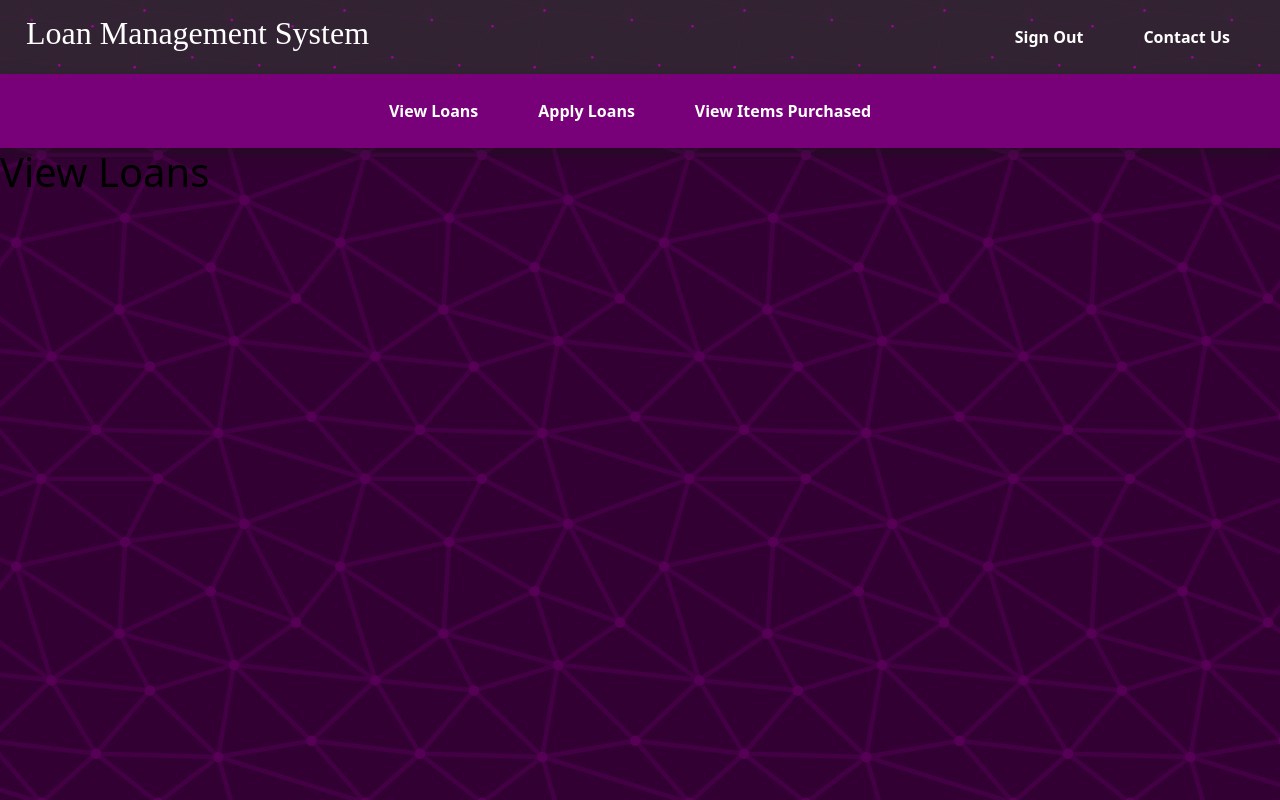
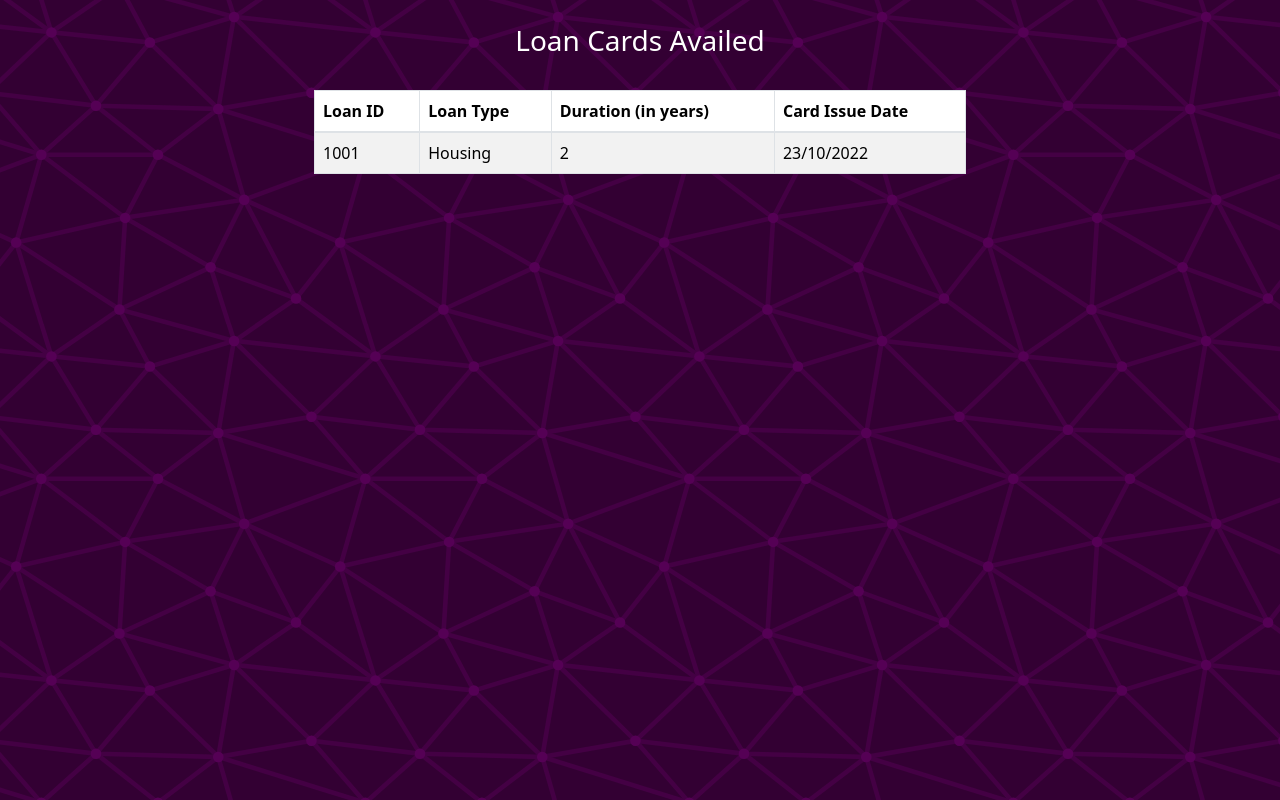
Before and after one commit to gaurav597/LoanManagementSystem, a React (Create React App) app in the folder client/: page /viewLoans in a window 1280 px wide. Shown: the top 800 px of the page. Built offline with nearby package versions, Linux system fonts and the light colour scheme; a web font is replaced by a local one.

Commit message:
added view loans table

```diff
--- a/client/src/App.js
+++ b/client/src/App.js
@@ -1,6 +1,5 @@
 import './App.css';
 import { BrowserRouter as Router, Routes, Route } from 'react-router-dom';
-import NavBar from "./components/NavBar.js"
 import Registration from './components/Registration';
 import Login from './components/Login';
 import { library } from '@fortawesome/fontawesome-svg-core';
@@ -39,11 +38,6 @@ function App() {
               <Route path="/applyLoan" element={<ApplyLoan />} />
               <Route path="/itemPurchased" element={<ItemPurchased />} />
 
-              <Route path="/adminDashboard" element={<AdminDashboard />} />
-              <Route path="/customerDataManagement" element={<CustomerDataManagement />} />
-              <Route path="/addCustomer" element={<AddCustomer />} />
-              <Route path="/loanCardManagement" element={<LoanCardManagement />} />
-              <Route path="/itemsMasterData" element={<ItemsMasterData />} />
               <Route path="/adminDashboard" element={<AdminDashboard/>} />
               <Route path="/customerDataManagement" element={<CustomerDataManagement/>} />
               <Route path="/addCustomer" element={<AddCustomer/>} />
--- a/client/src/components/Admin/AddCustomer.js
+++ b/client/src/components/Admin/AddCustomer.js
@@ -5,7 +5,6 @@ import Col from 'react-bootstrap/Col';
 import Form from 'react-bootstrap/Form';
 import Button from 'react-bootstrap/Button';
 import CustomerService from "../../services/CustomerService";
-import AdminDashboard from './AdminDashboard';
 
 export default function AddCustomer() {
     const [empId, setEmpId] = useState("");
@@ -44,7 +43,6 @@ export default function AddCustomer() {
 
     return (
         <div className='container'>
-            <AdminDashboard />
             <h1>Add Customer Data</h1>
             <Container fluid="md">
                 <Form>
--- a/client/src/components/Admin/ItemsMasterData.js
+++ b/client/src/components/Admin/ItemsMasterData.js
@@ -5,8 +5,6 @@ import Col from 'react-bootstrap/Col';
 import Form from 'react-bootstrap/Form';
 import Button from 'react-bootstrap/Button';
 import ItemMasterService from "../../services/ItemMasterService";
-import Header from '../Header';
-import AdminDashboard from './AdminDashboard';
 
 export default function ItemMasterData() {
   const [itemId, setItemId] = useState("");
@@ -34,7 +32,6 @@ export default function ItemMasterData() {
   return (
 
     <div className='container'>
-      <AdminDashboard />
       <h1>Add Item Data</h1>
       <Container fluid="md">
         <Form>
--- a/client/src/components/Admin/LoanCardManagement.js
+++ b/client/src/components/Admin/LoanCardManagement.js
@@ -4,7 +4,6 @@ import Container from 'react-bootstrap/Container'
 import Form from 'react-bootstrap/Form'
 import Button from 'react-bootstrap/Button'
 import LoanCardService from '../../services/LoanCardService';
-import AdminDashboard from './AdminDashboard';
 
 function LoanCardManagement() {
 
@@ -25,7 +24,6 @@ function LoanCardManagement() {
   }
   return (
     <div>
-      <AdminDashboard />
       <Container fluid="md">
         <Form>
           <Form.Group className="mb-3" controlId="exampleForm.ControlInput1">
--- a/client/src/components/Employee/EmployeeDashboard.js
+++ b/client/src/components/Employee/EmployeeDashboard.js
@@ -1,38 +1,33 @@
-import React from 'react'
-import { Link, useNavigate } from 'react-router-dom';
-import Header from '../Header';
-import "../../styles/Navbar.css"
+import React from "react";
+import Header from "../Header";
+import "../../styles/Navbar.css";
+import Tab from "react-bootstrap/Tab";
+import Tabs from "react-bootstrap/Tabs";
+import ViewLoans from "./ViewLoans";
+import ApplyLoan from "./ApplyLoan";
+import ItemPurchased from "./ItemPurchased";
 const EmployeeDashboard = () => {
-  ;
-  const history = useNavigate()
-
   return (
     <div>
       <Header />
-      <nav
-        className="navbar justify-content-center"
+      <Tabs
+        defaultActiveKey="viewLoans"
+        id="uncontrolled-tab-example"
+        className="mb-3 navbar justify-content-center"
         style={{ background: "#780078" }}
       >
-        <ul className='nav-list'>
-          <li className="nav-item">
-            <Link to="/viewLoans" className="nav-link">
-              View Loans
-            </Link>
-          </li>
-          <li className="nav-item">
-            <Link to="/applyLoan" className="nav-link">
-              Apply Loans
-            </Link>
-          </li>
-          <li className="nav-item">
-            <Link to="/itemPurchased" className="nav-link">
-              View Items Purchased
-            </Link>
-          </li>
-        </ul>
-      </nav>
+        <Tab eventKey="viewLoans" title="View Loans">
+          <ViewLoans />
+        </Tab>
+        <Tab eventKey="applyLoans" title="Apply Loans">
+          <ApplyLoan />
+        </Tab>
+        <Tab eventKey="itemsPurchased" title="View Items Purchased">
+          <ItemPurchased />
+        </Tab>
+      </Tabs>
     </div>
-  )
-}
+  );
+};
 
-export default EmployeeDashboard
+export default EmployeeDashboard;
--- a/client/src/components/Employee/ItemPurchased.js
+++ b/client/src/components/Employee/ItemPurchased.js
@@ -1,12 +1,10 @@
-import React from 'react'
-import EmployeeDashboard from './EmployeeDashboard'
+import React from "react";
+import EmployeeDashboard from "./EmployeeDashboard";
 
 const ItemPurchased = () => {
   return (
     <div>
-            <EmployeeDashboard />
-
-            <div class ="container tnew">
+      <div class="container tnew">
         <h1>Purchased Items</h1>
         <table>
           <thead>
@@ -19,12 +17,13 @@ const ItemPurchased = () => {
             </tr>
           </thead>
           <tbody>
-         <tr><td>Sample</td>
+            <tr>
               <td>Sample</td>
               <td>Sample</td>
               <td>Sample</td>
-         <td>Sample</td></tr>
-
+              <td>Sample</td>
+              <td>Sample</td>
+            </tr>
           </tbody>
         </table>
 
@@ -36,7 +35,6 @@ const ItemPurchased = () => {
               <th scope="col">Item Make</th>
               <th scope="col">Item Category</th>
               <th scope="col">Item Valuation</th>
-
             </tr>
           </thead>
           <tbody>
@@ -47,13 +45,11 @@ const ItemPurchased = () => {
               <td>Sample</td>
               <td>Sample</td>
             </tr>
-
           </tbody>
         </table>
-
       </div>
     </div>
-    )
-}
+  );
+};
 
-export default ItemPurchased
+export default ItemPurchased;
--- a/client/src/components/Employee/ViewLoans.js
+++ b/client/src/components/Employee/ViewLoans.js
@@ -1,13 +1,60 @@
-import React from 'react'
-import EmployeeDashboard from './EmployeeDashboard'
+import React, { useState, useEffect } from "react";
+import { useNavigate, useParams } from "react-router-dom";
+import EmployeeDashboard from "./EmployeeDashboard";
+import Table from "react-bootstrap/Table";
 
 const ViewLoans = () => {
+  const history = useNavigate();
+  const [loans, setLoans] = useState([]);
+
+  useEffect(() => {
+    fetchLoans();
+  }, []);
+
+  const fetchLoans = () => {
+    // LoanService.getLoanById().then((Response) => {
+    //     setProducts(Response.data); //setting response to state (products)
+    // })
+  };
   return (
     <div>
-      <EmployeeDashboard />
-      <h1> View Loans </h1>
+      <br />
+      <div
+        style={{ color: "white", display: "flex", justifyContent: "center" }}
+      >
+        <h3>Loan Cards Availed</h3>
+      </div>
+      <br />
+      <div className="row justify-content-center">
+        <Table striped bordered hover style={{ width: "50%" }}>
+          <thead>
+            <tr>
+              <th>Loan ID</th>
+              <th>Loan Type</th>
+              <th>Duration (in years)</th>
+              <th>Card Issue Date</th>
+            </tr>
+          </thead>
+          <tbody>
+            <tr>
+              <td>1001</td>
+              <td>Housing</td>
+              <td>2</td>
+              <td>23/10/2022</td>
+            </tr>
+            {/* {loans.map((loan) => (
+              <tr key={loan.id}>
+                <td> {loan.id} </td>
+                <td> {loan.type} </td>
+                <td> {loan.duration} </td>
+                <td> {loan.IssueDt} </td>
+              </tr>
+            ))} */}
+          </tbody>
+        </Table>
+      </div>
     </div>
-  )
-}
+  );
+};
 
-export default ViewLoans
+export default ViewLoans;
```
Also changed, not shown: client/src/components/Admin/AdminDashboard.js (+24 -27 lines), client/src/components/Admin/temp.js (+22 -16 lines), client/src/components/Employee/ApplyLoan.js (+103 -54 lines), client/src/services/LoanService.js (added, +10 -0 lines). Lines whose indentation alone changed are shown as unchanged.
